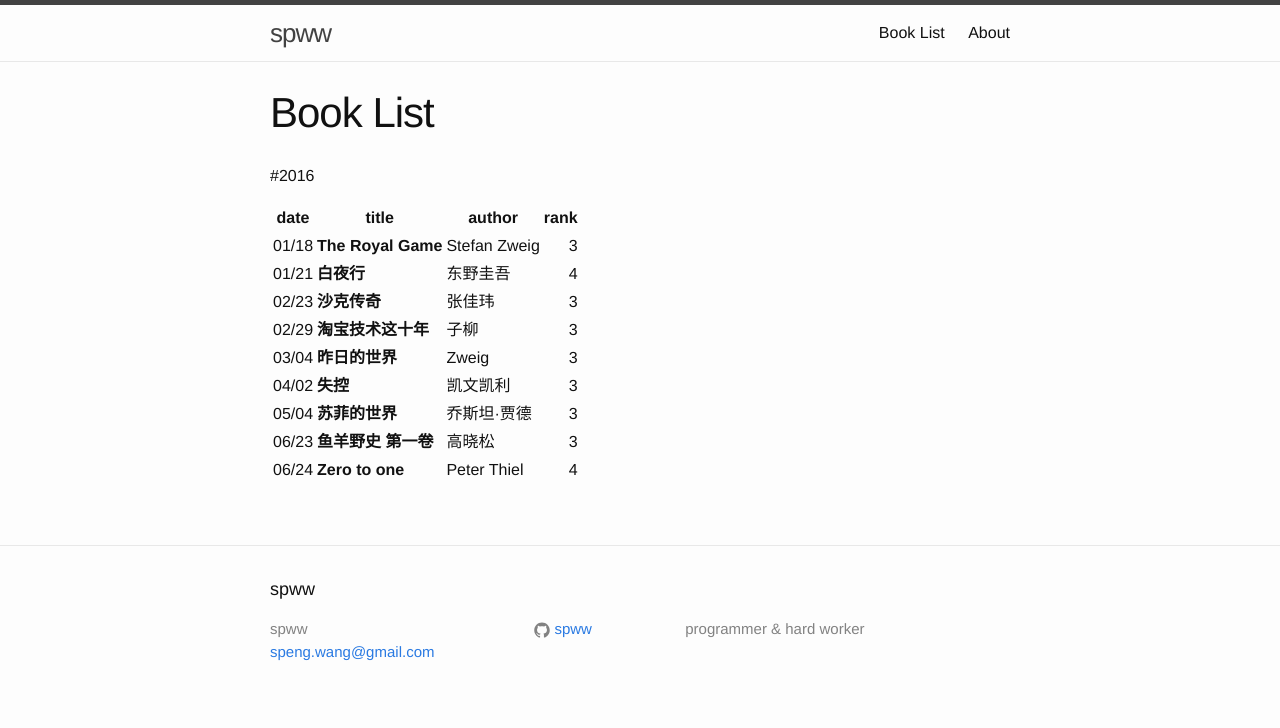
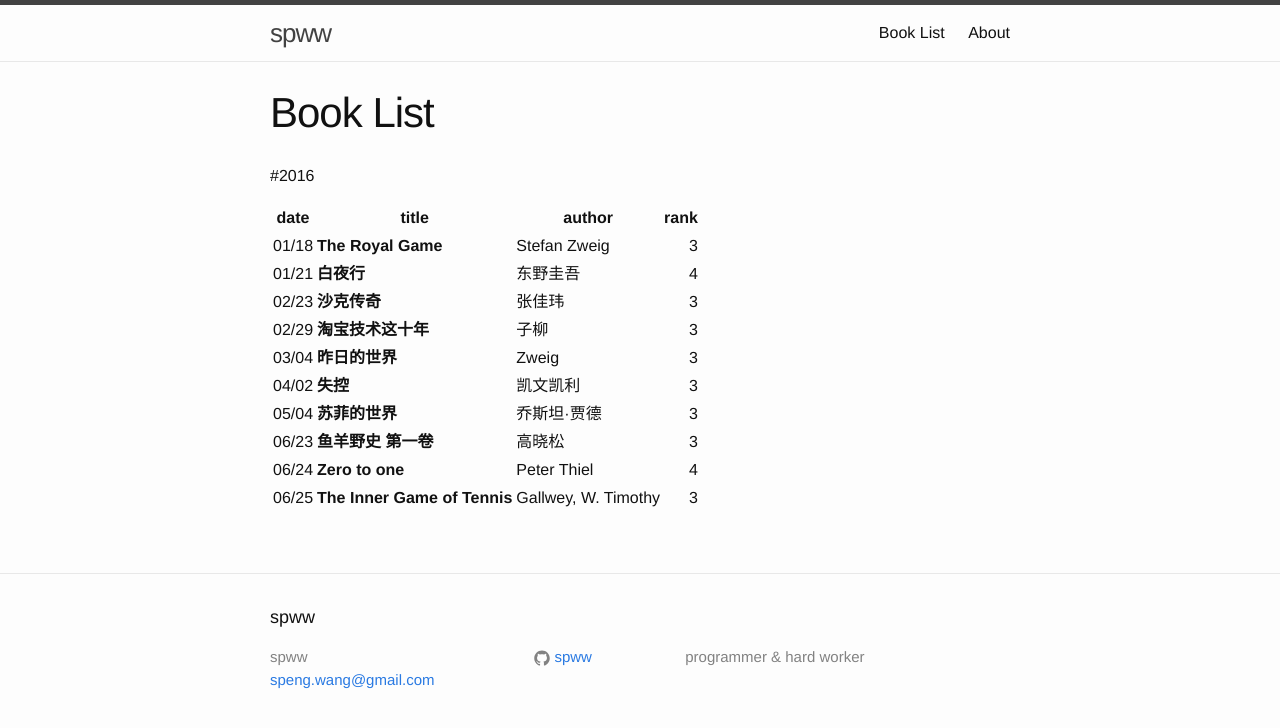
Before and after one commit to SPWW/oldblog, a Jekyll site: the page built from Reading.md, in a window 1280 px wide. Shown: the top 728 px of the page. Built offline with Jekyll 4.4.1, drawn with Linux system fonts in a browser that asks for light colours.

Commit message:
Update Reading.md

```diff
--- a/Reading.md
+++ b/Reading.md
@@ -17,3 +17,4 @@ permalink: /Reading/
 |05/04   |**苏菲的世界**        |乔斯坦·贾德       |3    |
 |06/23   |**鱼羊野史 第一卷**        |高晓松       |3    |
 |06/24   |**Zero to one**        |Peter Thiel       |4    |
+|06/25   |**The Inner Game of Tennis**        |Gallwey, W. Timothy       |3    |
```
